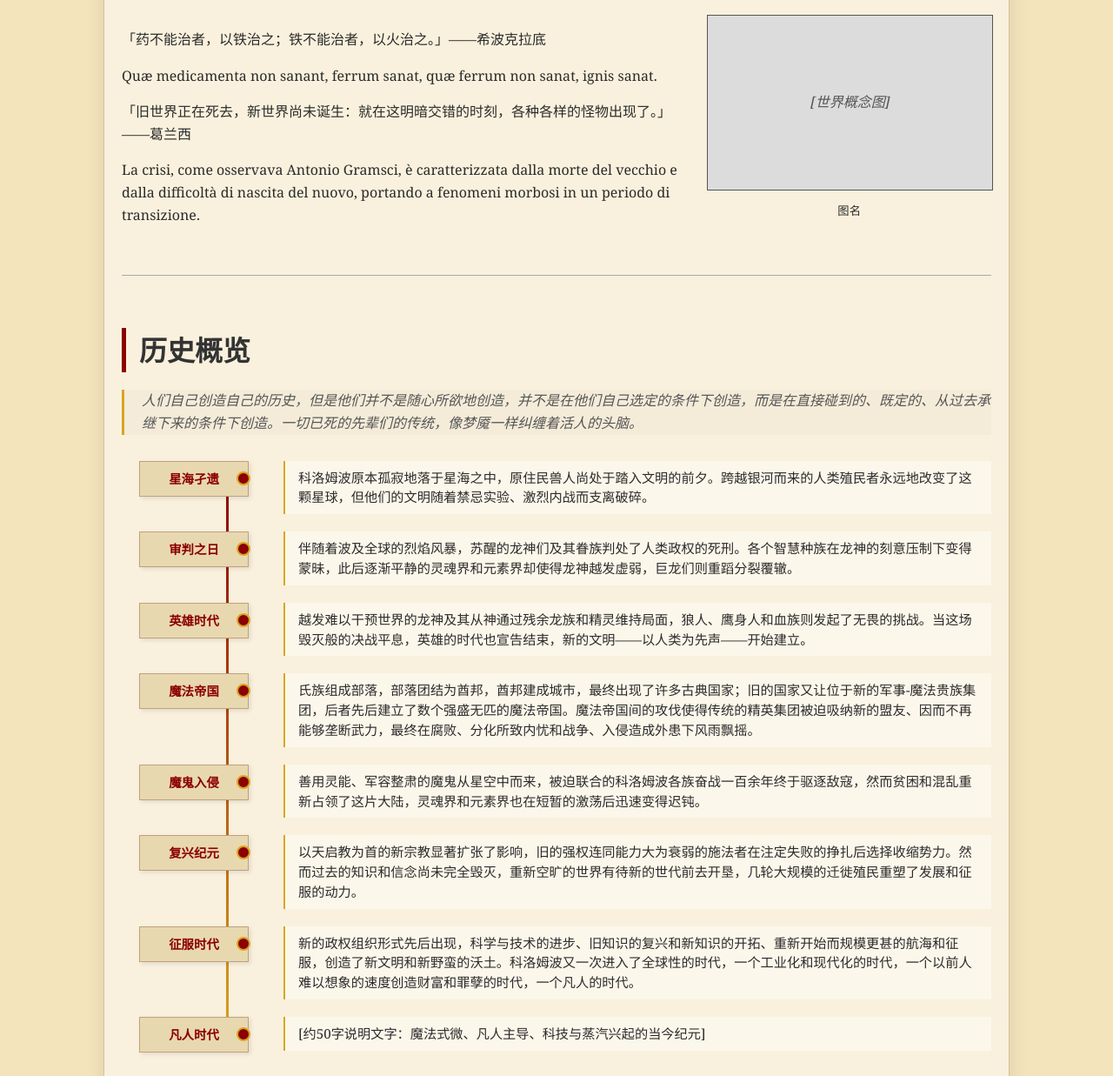
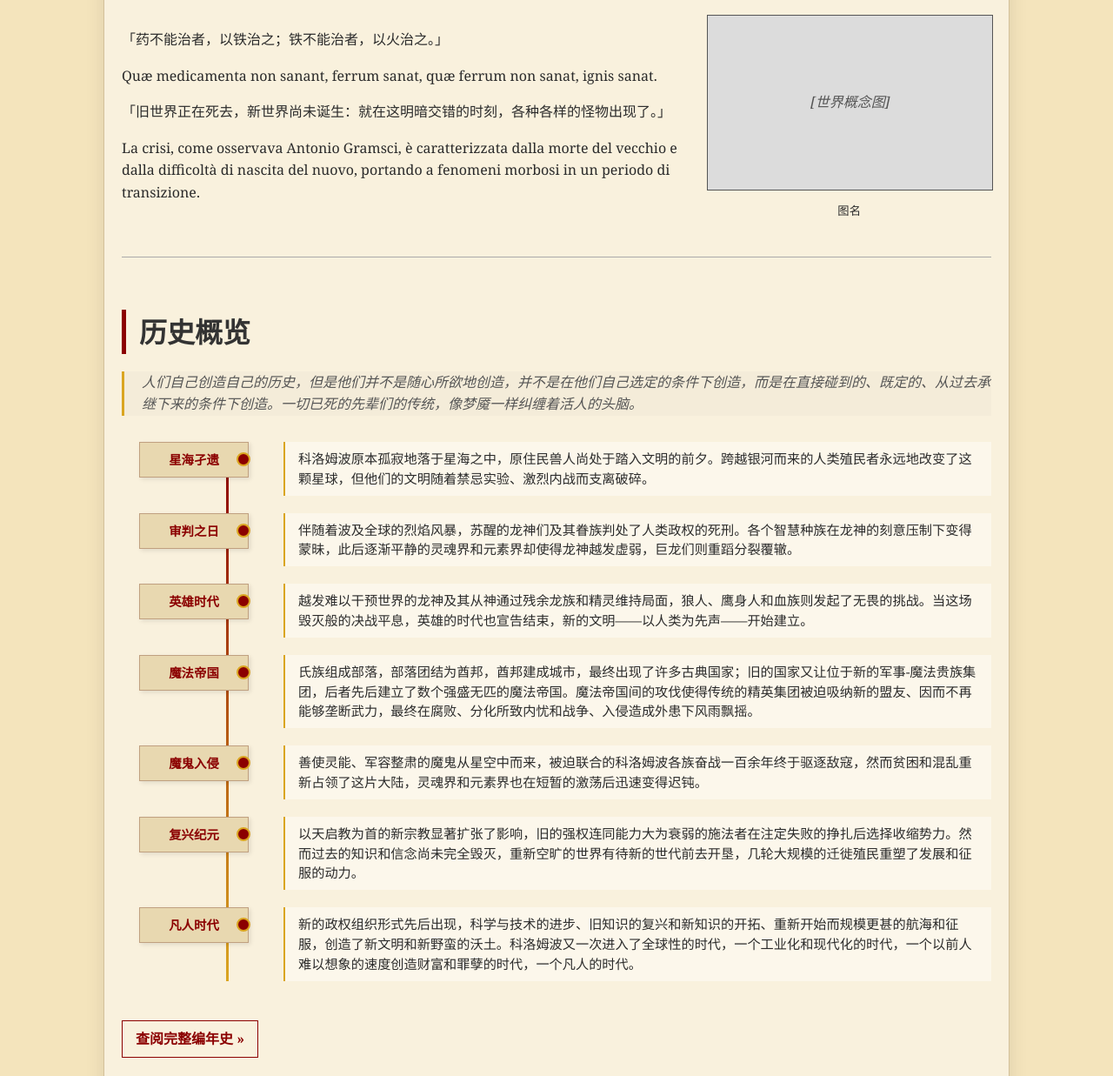
Before and after one commit to HerzEagle/columbo-worldsetting, a plain HTML site: page index.html in a window 1280 px wide. Shown: the part 443-1680 px from the top of the page at 87% size. Drawn offline with Linux system fonts and the light colour scheme.

Commit message:
Update index.html

```diff
--- a/index.html
+++ b/index.html
@@ -363,13 +363,13 @@
             <div class="content-wrapper">
                 <div class="text-col">
                     <p>
-                        「药不能治者，以铁治之；铁不能治者，以火治之。」——希波克拉底
+                        「药不能治者，以铁治之；铁不能治者，以火治之。」
                     </p>
                     <p>
                         Quæ medicamenta non sanant, ferrum sanat, quæ ferrum non sanat, ignis sanat.
                     </p>
                     <p>
-                        「旧世界正在死去，新世界尚未诞生：就在这明暗交错的时刻，各种各样的怪物出现了。」——葛兰西
+                        「旧世界正在死去，新世界尚未诞生：就在这明暗交错的时刻，各种各样的怪物出现了。」
                     </p>
                     <p>
                         La crisi, come osservava Antonio Gramsci, è caratterizzata dalla morte del vecchio e dalla difficoltà di nascita del nuovo, portando a fenomeni morbosi in un periodo di transizione.
@@ -411,24 +411,19 @@
                 </div>
                 <div class="timeline-item">
                     <div class="timeline-label">魔鬼入侵</div>
-                    <div class="timeline-content">善用灵能、军容整肃的魔鬼从星空中而来，被迫联合的科洛姆波各族奋战一百余年终于驱逐敌寇，然而贫困和混乱重新占领了这片大陆，灵魂界和元素界也在短暂的激荡后迅速变得迟钝。</div>
+                    <div class="timeline-content">善使灵能、军容整肃的魔鬼从星空中而来，被迫联合的科洛姆波各族奋战一百余年终于驱逐敌寇，然而贫困和混乱重新占领了这片大陆，灵魂界和元素界也在短暂的激荡后迅速变得迟钝。</div>
                 </div>
                 <div class="timeline-item">
                     <div class="timeline-label">复兴纪元</div>
                     <div class="timeline-content">以天启教为首的新宗教显著扩张了影响，旧的强权连同能力大为衰弱的施法者在注定失败的挣扎后选择收缩势力。然而过去的知识和信念尚未完全毁灭，重新空旷的世界有待新的世代前去开垦，几轮大规模的迁徙殖民重塑了发展和征服的动力。</div>
                 </div>
                 <div class="timeline-item">
-                    <div class="timeline-label">征服时代</div>
+                    <div class="timeline-label">凡人时代</div>
                     <div class="timeline-content">新的政权组织形式先后出现，科学与技术的进步、旧知识的复兴和新知识的开拓、重新开始而规模更甚的航海和征服，创造了新文明和新野蛮的沃土。科洛姆波又一次进入了全球性的时代，一个工业化和现代化的时代，一个以前人难以想象的速度创造财富和罪孽的时代，一个凡人的时代。</div>
-                </div>
-                <div class="timeline-item">
-                    <div class="timeline-label">凡人时代</div>
-                    <div class="timeline-content">[约50字说明文字：魔法式微、凡人主导、科技与蒸汽兴起的当今纪元]</div>
                 </div>
             </div>
 
-            <div class="timeline-footer">
-                <a href="history.html" class="read-more">查阅完整编年史 &raquo;</a>
+            <a href="history.html" class="read-more">查阅完整编年史 &raquo;</a>
             </div>
         </section>
 
```
